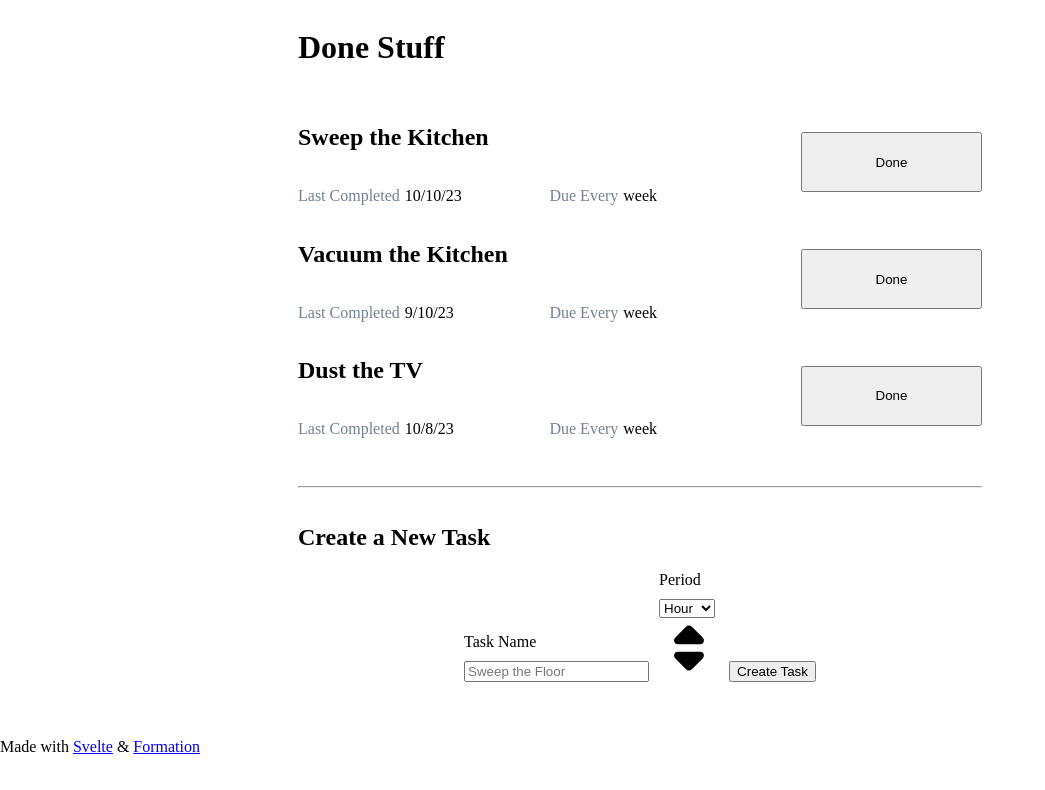
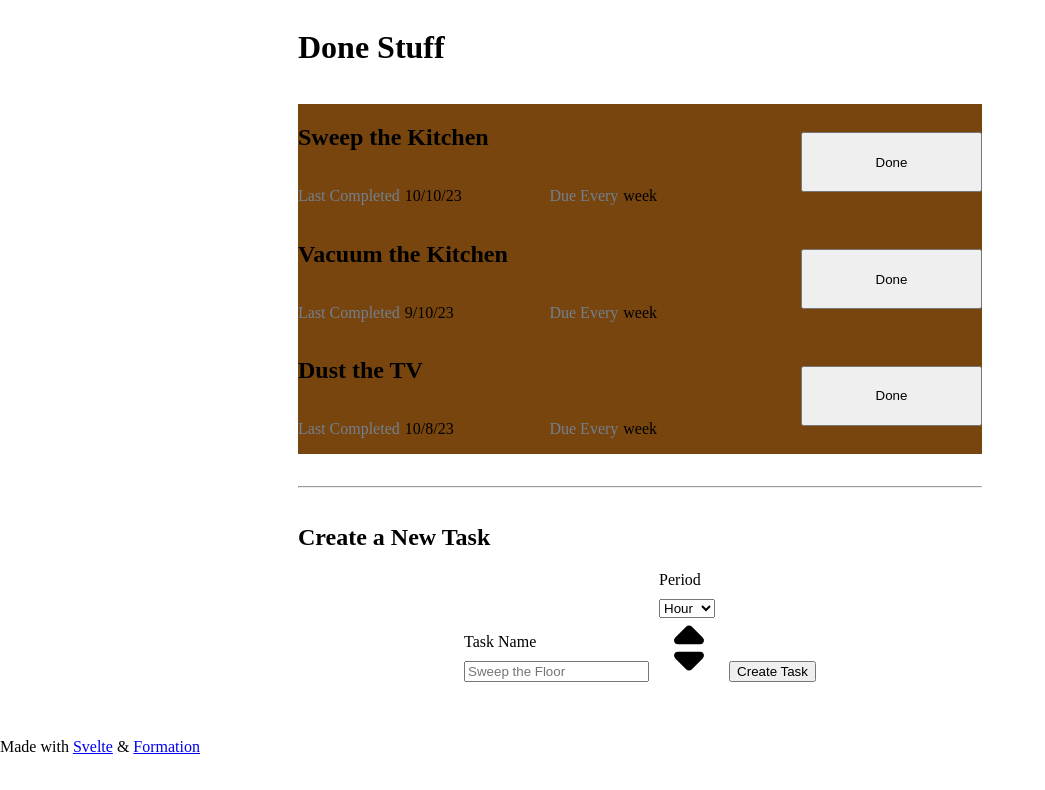
Before and after one commit to andrew-pyle/periodic, a Svelte app: page / in a window 1280 px wide. Shown: the top 790 px of the page, without its empty margins (0-1045 px from the left). Built offline with nearby package versions, Linux system fonts and the light colour scheme.

Commit message:
Use colors for Task status.

```diff
--- a/src/App.svelte
+++ b/src/App.svelte
@@ -82,7 +82,7 @@
   <ul class="no-bullet">
     {#each activities.values() as task}
       <li>
-        <Task {task} onComplete={completeTask} />
+        <Task {task} onComplete={completeTask} status="almost-due" />
       </li>
     {/each}
   </ul>
--- a/src/app.css
+++ b/src/app.css
@@ -85,3 +85,20 @@ body {
 .muted {
   color: var(--color-text-muted);
 }
+
+/* .color--intent-blank is used, but needs no styles*/
+
+.color--intent-success {
+  background-color: #165a36 !important;
+  border-color: #32a467 !important;
+}
+
+.color--intent-warning {
+  background-color: #77450d !important;
+  border-color: #ec9a3c !important;
+}
+
+.color--intent-danger {
+  background-color: #8e292c !important;
+  border-color: #e76a6e !important;
+}
--- a/src/lib/Task.svelte
+++ b/src/lib/Task.svelte
@@ -1,15 +1,21 @@
-<!--  TODO View is breaking out horizontally at 375px width -->
-<!--  TODO Use Formation intent colors or Callout colors for background color of Task.-->
-
 <script lang="ts">
-  import type { TaskT } from "./types";
+  import type { TaskStatus, TaskT } from "./types";
   import { lastCompletedFormatter } from "./utils";
 
   export let task: TaskT;
+  export let status: TaskStatus;
   export let onComplete: (id: TaskT["id"]) => void;
+
+  // Possible Statuses of the Task
+  const statusMap: { [T in TaskStatus]: string } = {
+    "did-today": "success",
+    "up-to-date": "blank",
+    "almost-due": "warning",
+    overdue: "danger",
+  };
 </script>
 
-<div class="card task">
+<div class={`card task color--intent-${statusMap[status]}`}>
   <h2 class="title">{task.name}</h2>
   <p class="key-value">
     <span class="muted">Last&nbsp;Completed</span>
```
